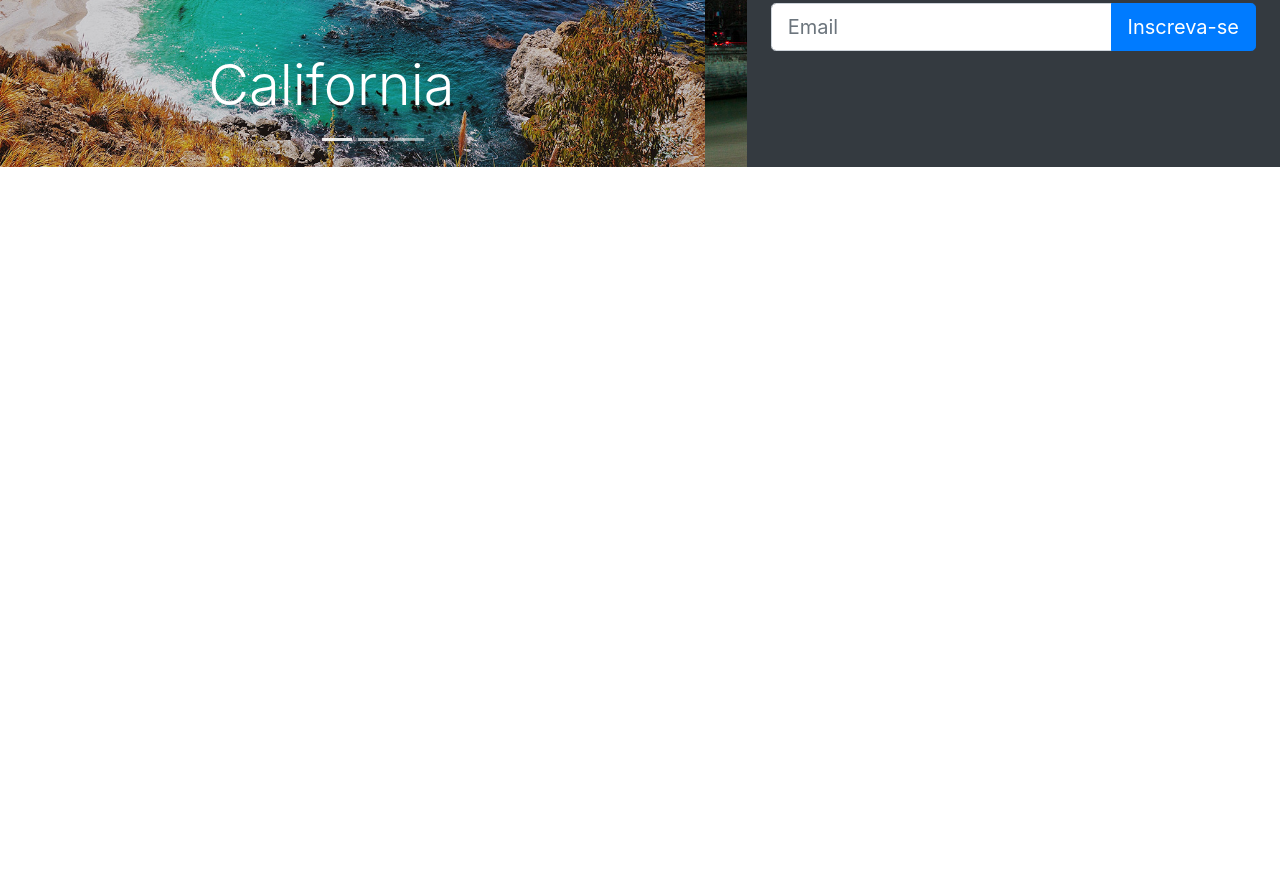
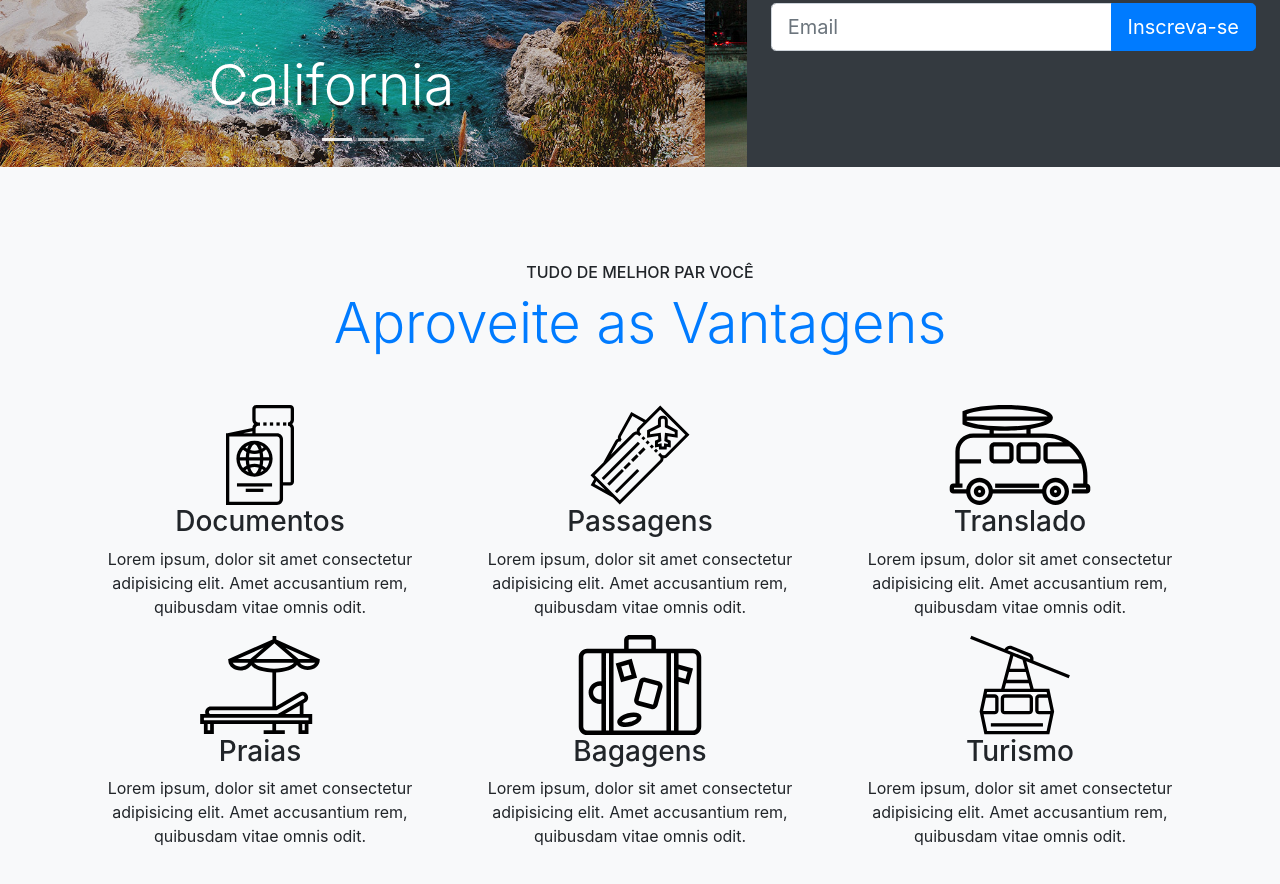
Before and after one commit to dannielfs/bootstrap_caravan, a plain HTML site: page index.html in a window 1280 px wide. Shown: the part 406-1290 px from the top of the page. Before the commit the page ends 800 px from the top, so only its background shows below. Drawn offline with Linux system fonts and the light colour scheme.

Commit message:
Vantagens

```diff
--- a/css/style.css
+++ b/css/style.css
@@ -6,3 +6,7 @@ body {
   box-shadow: 0 2px 4px 0 rgba(0,0,0,.05),
               0 4px 8px 0 rgba(0,0,0,.05);
 }
+
+.icone {
+  height: 100px;
+}
--- a/index.html
+++ b/index.html
@@ -105,6 +105,66 @@
       </div>
   </section>
 
+  <section class="py-5 bg-light text-center">
+    <div class="container">
+      <div class="my-5">
+        <span class="h6 d-block">TUDO DE MELHOR PAR VOCÊ</span>
+        <h2 class="display-4 text-primary">Aproveite as Vantagens</h2>
+      </div>
+      <div class="row">
+        <div class="col-xl-4 col-md-6">
+          <div class="d-flex justify-content-center icone">
+            <img src="./img/icones/passaporte.svg" alt="Passaporte">
+          </div>
+          <h3>Documentos</h3>
+          <p>Lorem ipsum, dolor sit amet consectetur adipisicing elit. Amet accusantium rem, quibusdam vitae omnis odit.
+          </p>
+        </div>
+        <div class="col-xl-4 col-md-6">
+          <div class="d-flex justify-content-center icone">
+            <img src="./img/icones/passagens.svg" alt="Passagens">
+          </div>
+          <h3>Passagens</h3>
+          <p>Lorem ipsum, dolor sit amet consectetur adipisicing elit. Amet accusantium rem, quibusdam vitae omnis odit.
+          </p>
+        </div>
+        <div class="col-xl-4 col-md-6">
+          <div class="d-flex justify-content-center icone">
+            <img src="./img/icones/translado.svg" alt="Translado">
+          </div>
+          <h3>Translado</h3>
+          <p>Lorem ipsum, dolor sit amet consectetur adipisicing elit. Amet accusantium rem, quibusdam vitae omnis odit.
+          </p>
+        </div>
+
+        <div class="col-xl-4 col-md-6">
+          <div class="d-flex justify-content-center icone">
+            <img src="./img/icones/praias.svg" alt="Praias">
+          </div>
+          <h3>Praias</h3>
+          <p>Lorem ipsum, dolor sit amet consectetur adipisicing elit. Amet accusantium rem, quibusdam vitae omnis odit.
+          </p>
+        </div>
+        <div class="col-xl-4 col-md-6">
+          <div class="d-flex justify-content-center icone">
+            <img src="./img/icones/bagagens.svg" alt="Bagagens">
+          </div>
+          <h3>Bagagens</h3>
+          <p>Lorem ipsum, dolor sit amet consectetur adipisicing elit. Amet accusantium rem, quibusdam vitae omnis odit.
+          </p>
+        </div>
+        <div class="col-xl-4 col-md-6">
+          <div class="d-flex justify-content-center icone">
+            <img src="./img/icones/turismo.svg" alt="Turismo">
+          </div>
+          <h3>Turismo</h3>
+          <p>Lorem ipsum, dolor sit amet consectetur adipisicing elit. Amet accusantium rem, quibusdam vitae omnis odit.
+          </p>
+        </div>
+      </div>
+    </div>
+  </section>
+
   <script type="text/javascript" src="js/jquery-3.2.1.slim.min.js"></script>
   <script type="text/javascript" src="js/popper.min.js"></script>
   <script type="text/javascript" src="js/bootstrap.js"></script>
```
